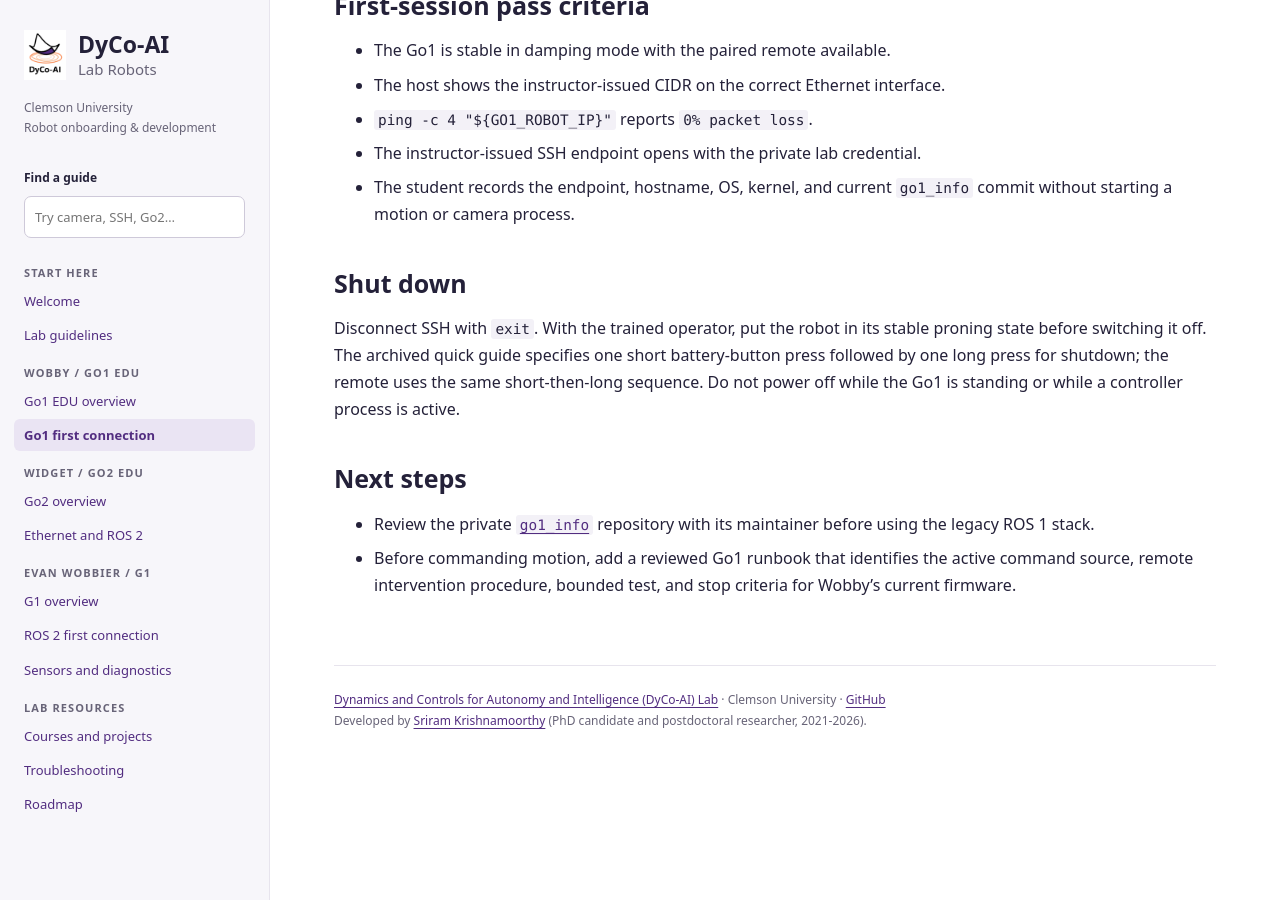
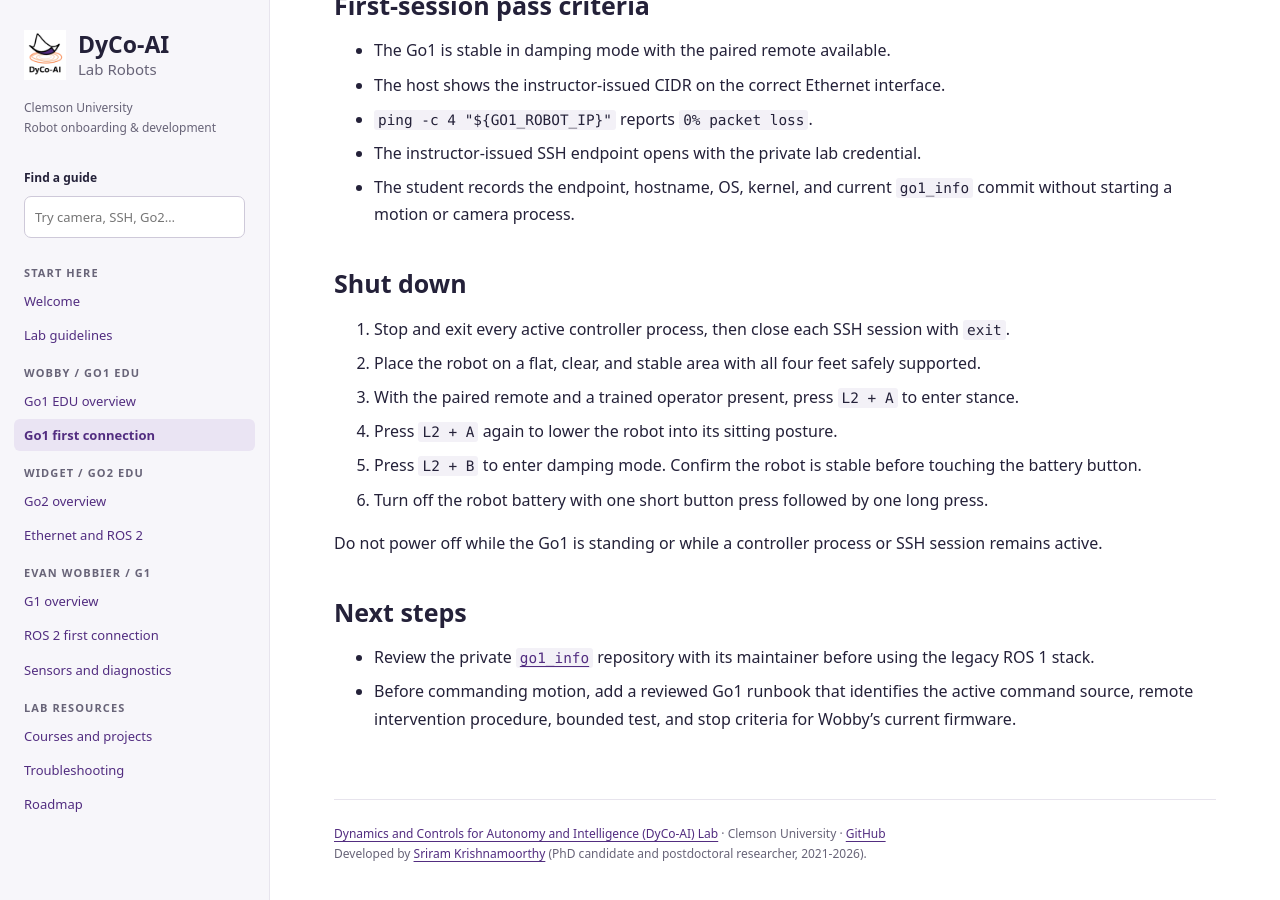
Before and after one commit to DyCo-AI/lab-robots, a Jekyll site: the page built from docs/go1/connection.md, in a window 1280 px wide and 900 px high, scrolled down 3438 px. Built offline with Jekyll 4.4.1, drawn with Linux system fonts in a browser that asks for light colours.

Commit message:
Clarify Go1 shutdown sequence

```diff
--- a/docs/go1/connection.md
+++ b/docs/go1/connection.md
@@ -161,11 +161,20 @@ reviewed runbook for Wobby's current firmware and hardware.
 
 ## Shut down
 
-Disconnect SSH with `exit`. With the trained operator, put the robot in its
-stable proning state before switching it off. The archived quick guide specifies
-one short battery-button press followed by one long press for shutdown; the
-remote uses the same short-then-long sequence. Do not power off while the Go1
-is standing or while a controller process is active.
+1. Stop and exit every active controller process, then close each SSH session
+   with `exit`.
+2. Place the robot on a flat, clear, and stable area with all four feet safely
+   supported.
+3. With the paired remote and a trained operator present, press `L2 + A` to
+   enter stance.
+4. Press `L2 + A` again to lower the robot into its sitting posture.
+5. Press `L2 + B` to enter damping mode. Confirm the robot is stable before
+   touching the battery button.
+6. Turn off the robot battery with one short button press followed by one long
+   press.
+
+Do not power off while the Go1 is standing or while a controller process or
+SSH session remains active.
 
 ## Next steps
 
```
